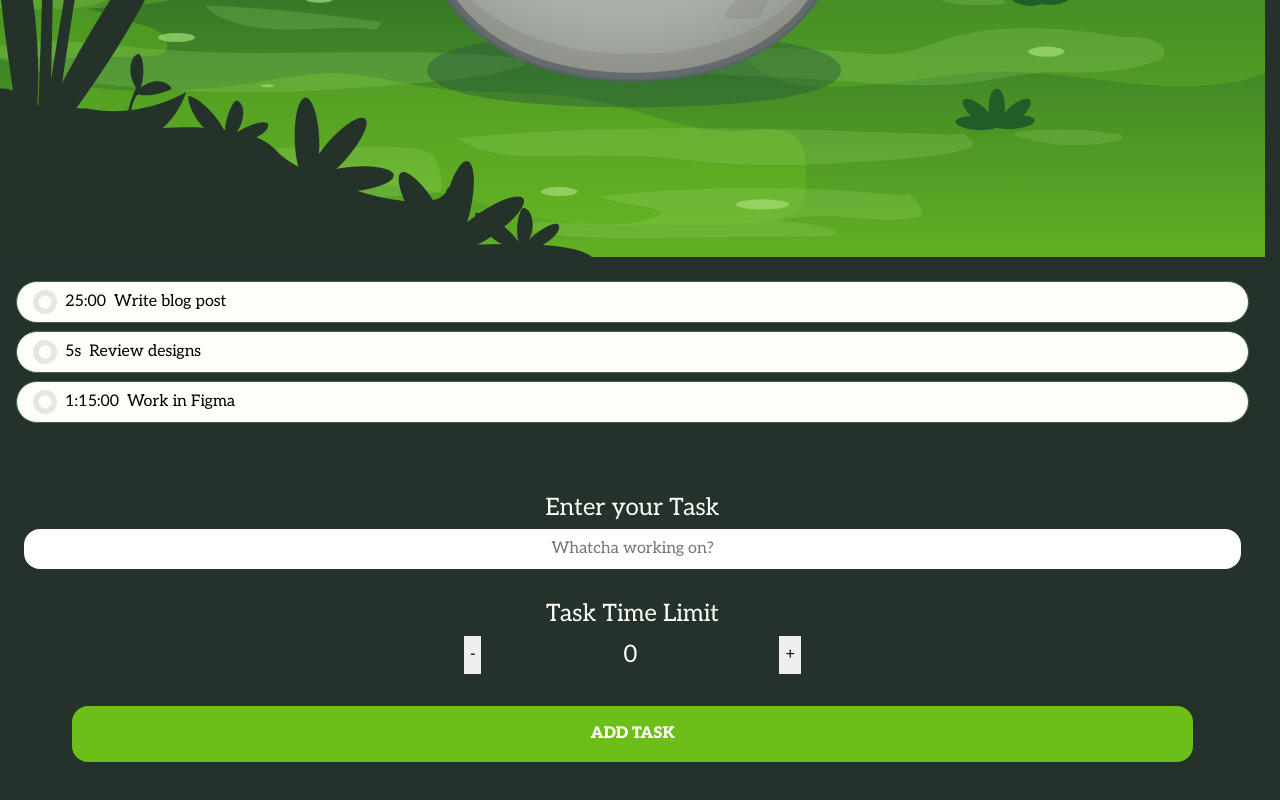
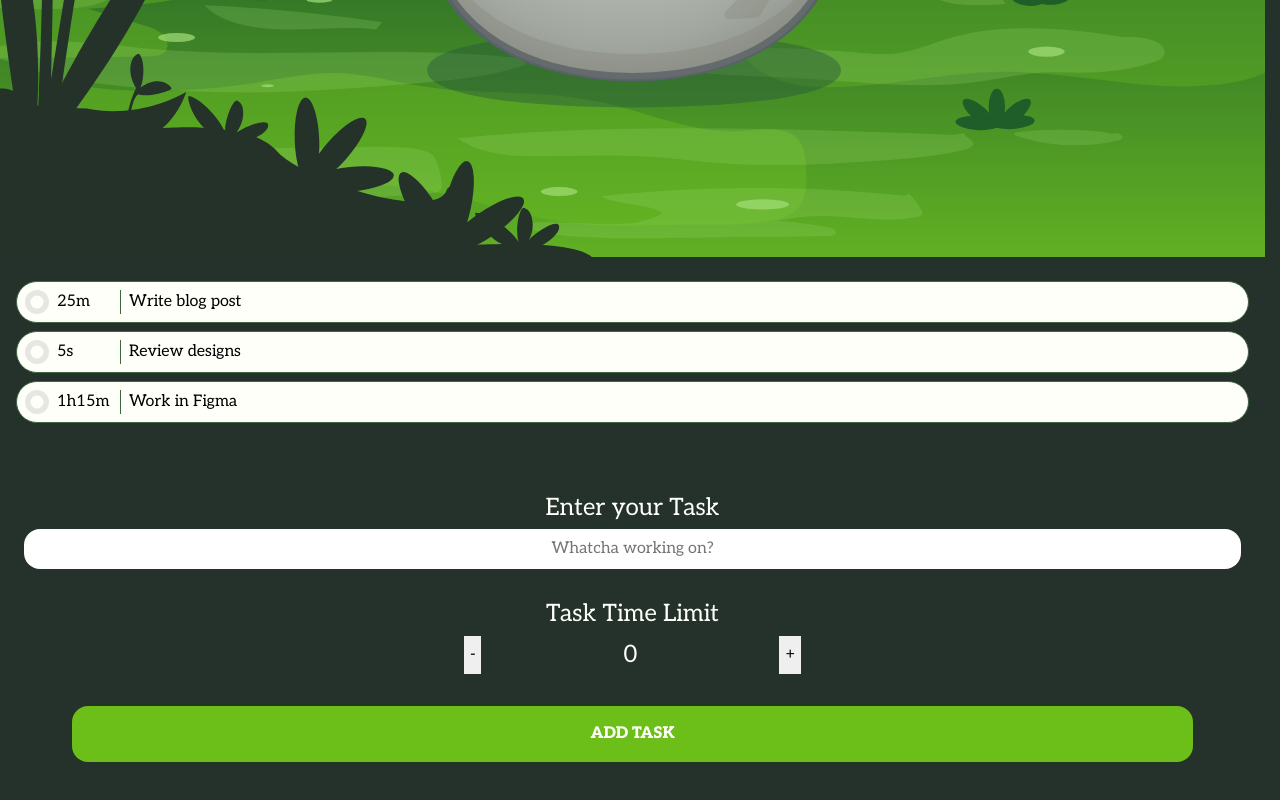
Before and after one commit to GaryWintle/kofun, a Next.js app: page / in a window 1280 px wide. Shown: the part 1088-1888 px from the top of the page. Built offline with nearby package versions, Linux system fonts and the light colour scheme.

Commit message:
formatted time with util function

```diff
--- a/src/components/TaskListItem/TaskListItem.module.css
+++ b/src/components/TaskListItem/TaskListItem.module.css
@@ -2,8 +2,9 @@
   background-color: var(--green-100);
   font-size: var(--font-size-sm);
   gap: var(--sp-01);
-  display: flex;
-  padding-inline: 1rem;
+  display: grid;
+  grid-template-columns: 6rem 1fr;
+  padding-inline: var(--sp-01);
   padding-block: 0.5rem;
   border-radius: var(--br-lg);
   border: 1px solid var(--green-600);
@@ -11,7 +12,9 @@
 
 .timeContainer {
   display: flex;
+  /* width: 5rem; */
   gap: var(--sp-01);
+  border-right: 1px solid var(--green-600);
 }
 
 .selectedTask {
--- a/src/utils/formatTime.js
+++ b/src/utils/formatTime.js
@@ -9,9 +9,9 @@ function formatTime(time) {
     return String(num).padStart(2, 0);
   };
 
-  const formattedTime = `${hours}:${numPadding(minutes)}:${numPadding(seconds)}`;
+  const formattedTime = `${hours}h${numPadding(minutes)}m`;
 
-  const underHourTime = `${numPadding(minutes)}:${numPadding(seconds)}`;
+  const underHourTime = `${minutes}m`;
 
   const underMinuteTime = `${seconds}s`;
 
```
